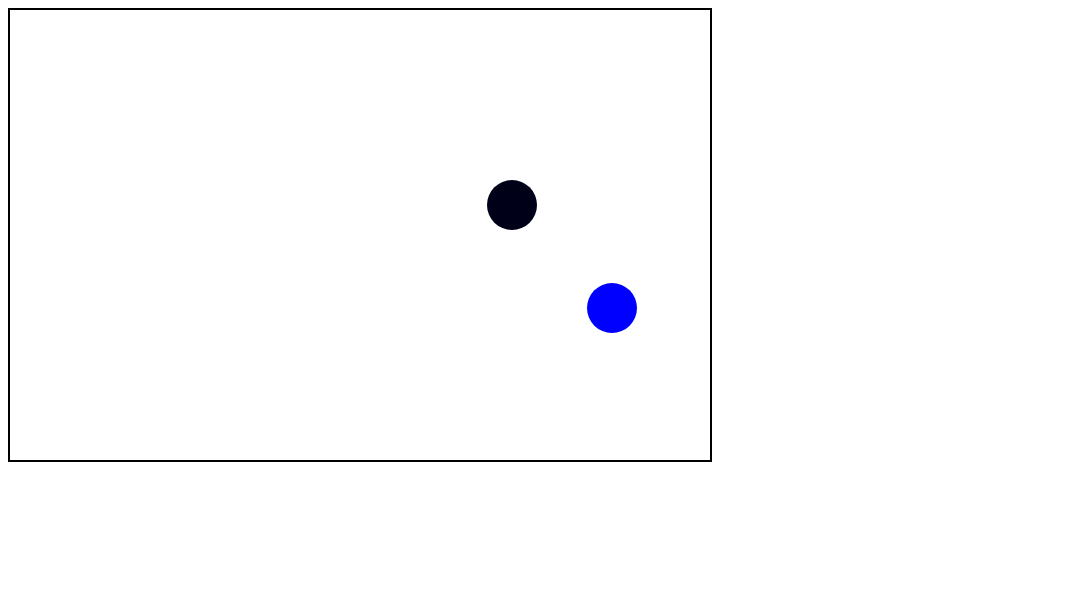
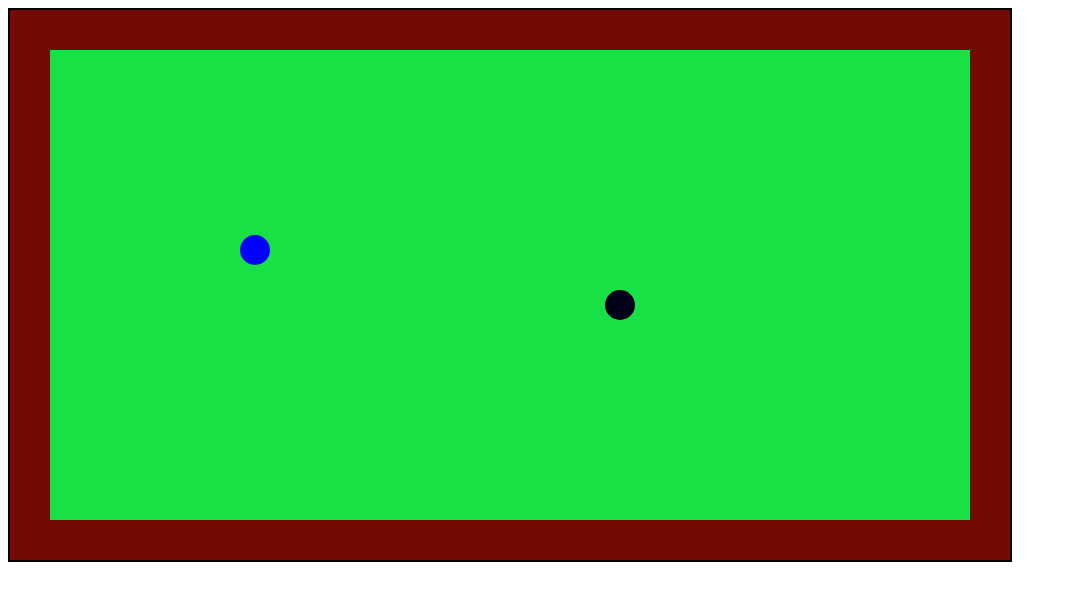
Before and after one commit to gauravsharma21/Computer-Graphics-Project, a plain HTML site: page index.html in a window 1280 px wide. Shown: the whole page, without its empty margins (0-1067 px from the left). Drawn offline with Linux system fonts and the light colour scheme.

Commit message:
modifications

```diff
--- a/GameWorld.js
+++ b/GameWorld.js
@@ -1,16 +1,19 @@
 class GameWorld {
 
     constructor() {
-        this.ball = new Ball('rgb(0,0,255)', new Vector(0, 0), new Vector(2, 2));
+        this.ball = new Ball('rgb(0,0,255)', new Vector(150, 150), new Vector(5, 2));
         this.b = new Ball('rgb(0,0,25)', new Vector(100, 100), new Vector(-2, 5));
     }
 
     draw() {
-        if (Vector.subtract(this.ball.pos, this.b.pos).mod() <= 2 * this.ball.radius) {
+        if (Vector.subtract(this.ball.pos, this.b.pos).mod() <= 2 * this.ball.radius + 10) {
             this.ball.detectCollision(this.b);
         }
+        canvas.ctx.fillStyle = '#19e044';
+        canvas.ctx.fillRect(40, 40, canvas.width - 80, canvas.height - 80);
         this.ball.draw();
         this.b.draw();
+
     }
 
     update() {
--- a/ball.js
+++ b/ball.js
@@ -2,7 +2,7 @@ class Ball {
     constructor(color, pos, vel) {
         this.pos = pos;
         this.vel = vel;
-        this.radius = 25;
+        this.radius = 15;
         this.color = color;
     }
 
@@ -20,10 +20,10 @@ class Ball {
 
         // this.vel = Vector.mult(this.vel, 0.985);
 
-        if (this.pos.y + this.vel.y > canvas.height || this.pos.y + this.vel.y < 0) {
+        if (this.pos.y + this.radius > canvas.height - 40 || this.pos.y - this.radius < 40) {
             this.vel.y = -this.vel.y;
         }
-        if (this.pos.x + this.vel.x > canvas.width || this.pos.x + this.vel.x < 0) {
+        if (this.pos.x + this.radius > canvas.width - 40 || this.pos.x - this.radius < 40) {
             this.vel.x = -this.vel.x;
         }
     }
--- a/index.html
+++ b/index.html
@@ -8,7 +8,7 @@
 </head>
 
 <body>
-    <canvas id="myCanvas" width="700" height="450" style="border: solid 2px;"></canvas>
+    <canvas id="myCanvas" width="1000" height="550" style="border: solid 2px; background-color: #750a02;"></canvas>
     <script src="Canvas.js"></script>
     <script src="vector.js"></script>
     <script src="GameWorld.js"></script>
```
